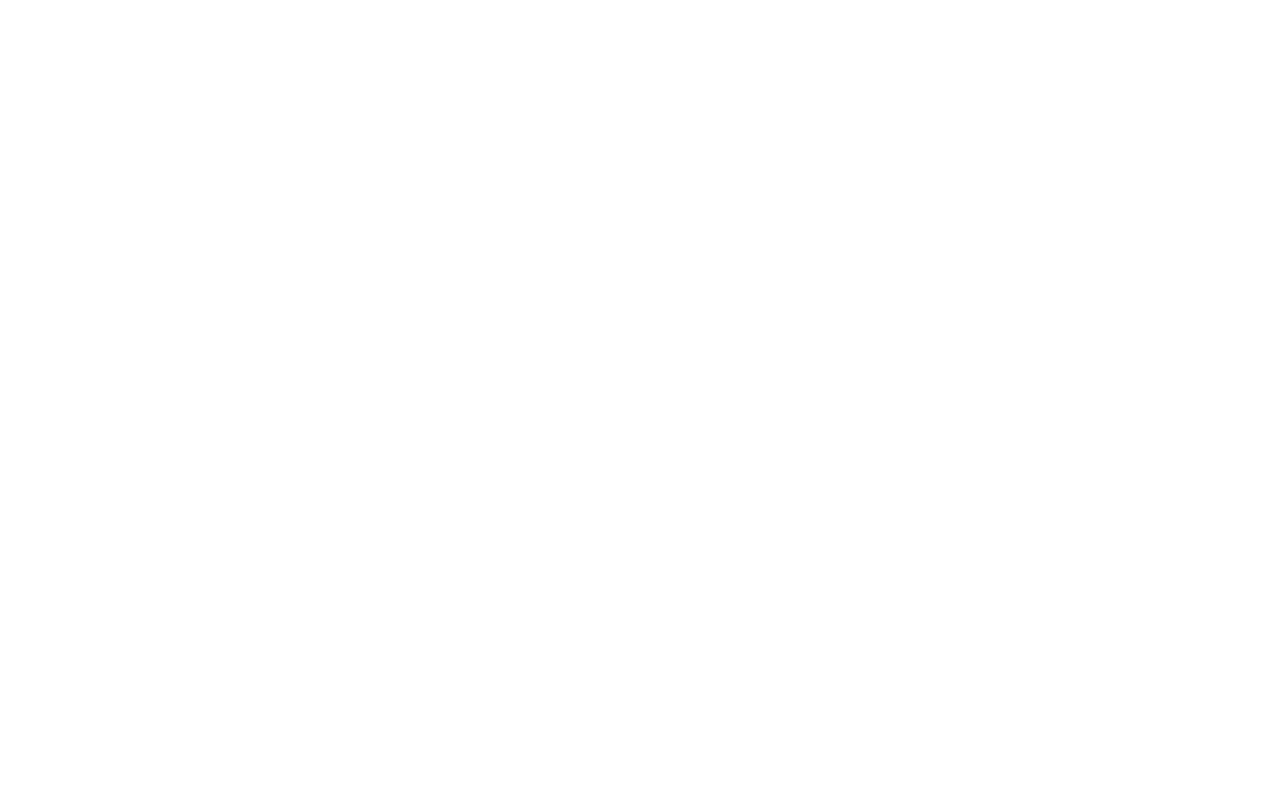
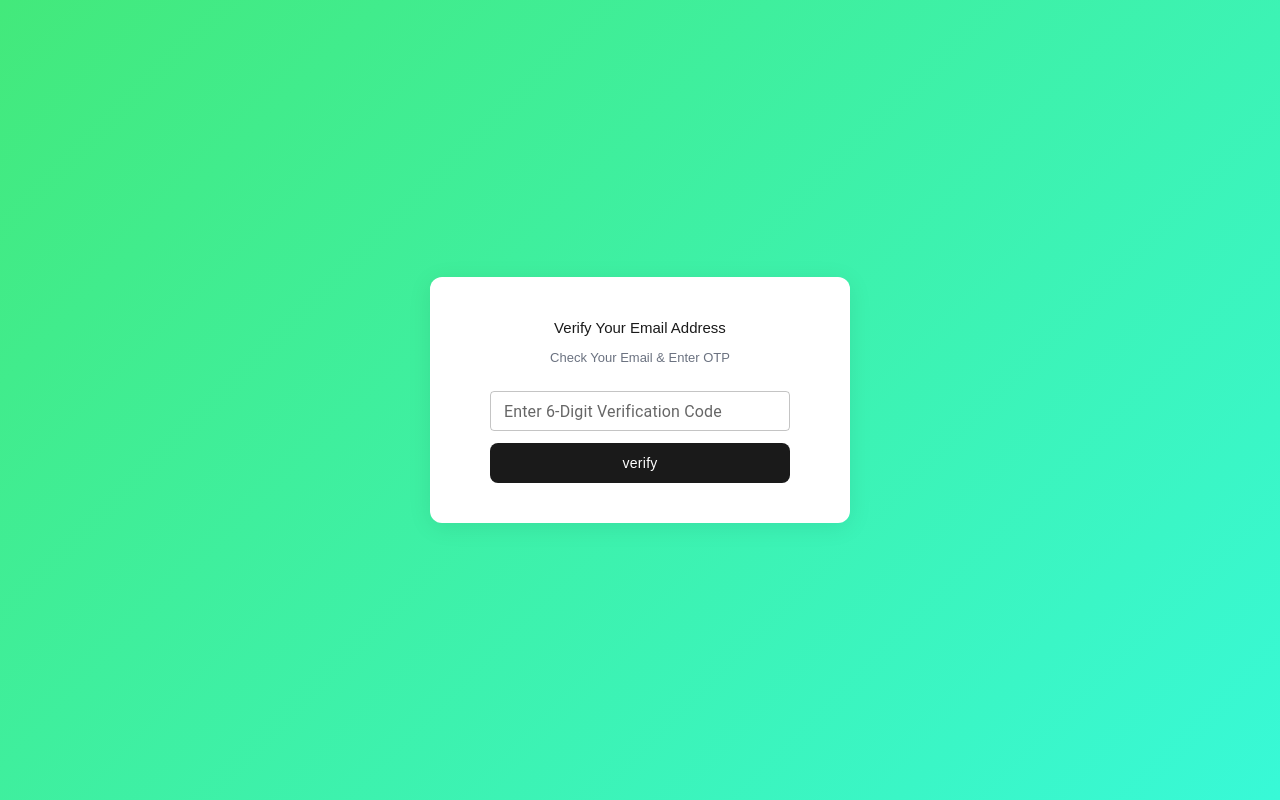
Before and after one commit to Lalit-225Maity/Notes_Manage_Ment_System, a React (Vite) app in the folder client/: page /otp in a window 1280 px wide. Before the commit this address had no page. Built offline with nearby package versions, Linux system fonts and the light colour scheme.

Commit message:
All added

```diff
--- a/client/src/App.jsx
+++ b/client/src/App.jsx
@@ -7,6 +7,7 @@
 import Personal from './pages/Tags/Personal/Personal'
 import Important from './pages/Tags/Important/Important'
 import ProtectRoute from './ProtectedRoute/ProtectRoute'
+import OTP from './auth/OTP'
 import Login from './auth/Login'
 import './App.css'
 import Signup from './auth/Signup'
@@ -30,6 +31,7 @@
         </Route>
         <Route path='/login' element={<Login/>}/>
         <Route path='/signup' element={<Signup/>}/>
+        <Route path='/otp' element={<OTP/>}/>
       </Routes>
     </div>
   )
--- /dev/null
+++ b/client/src/auth/OTP.css
@@ -0,0 +1,96 @@
+ .otpverify {
+     min-height: 100vh;
+     display: flex;
+     align-items: center;
+     justify-content: center;
+     background: linear-gradient(135deg, #43e97b 0%, #38f9d7 100%);
+
+ }
+
+
+ .otpverify form {
+     background: #ffffff;
+     border-radius: 12px;
+     box-shadow: 0 4px 24px rgba(0, 0, 0, 0.08);
+     padding: 40px 32px;
+     width: 100%;
+     max-width: 420px;
+     display: flex;
+     flex-direction: column;
+     align-items: center;
+     gap: 8px;
+     text-align: center;
+ }
+
+
+ .otpverify form h4 {
+     margin: 0;
+     font-size: 15px;
+     font-weight: 500;
+     color: #1a1a1a;
+     line-height: 1.5;
+ }
+
+ .otpverify form h4:last-of-type {
+     font-size: 13px;
+     font-weight: 400;
+     color: #6b7280;
+     margin-bottom: 8px;
+ }
+
+
+ .verification {
+     display: flex;
+     flex-direction: column;
+     align-items: center;
+     gap: 12px;
+     width: 100%;
+     margin-top: 8px;
+ }
+
+
+ .verification button {
+     width: 300px;
+     height: 40px;
+     border: none;
+     border-radius: 8px;
+     background-color: #1a1a1a;
+     color: #ffffff;
+     font-size: 14px;
+     font-weight: 500;
+     letter-spacing: 0.3px;
+     cursor: pointer;
+     transition: background 0.2s ease, transform 0.1s ease;
+     display: flex;
+     align-items: center;
+     justify-content: center;
+ }
+
+ .verification button:hover {
+     background-color: #333333;
+ }
+
+ .verification button:active {
+     transform: scale(0.98);
+ }
+
+ .verification button:disabled {
+     background-color: #9ca3af;
+     cursor: not-allowed;
+ }
+
+
+ .check {
+     width: 18px;
+     height: 18px;
+     border: 2px solid rgba(255, 255, 255, 0.4);
+     border-top-color: #ffffff;
+     border-radius: 50%;
+     animation: spin 0.7s linear infinite;
+ }
+
+ @keyframes spin {
+     to {
+         transform: rotate(360deg);
+     }
+ }
--- /dev/null
+++ b/client/src/auth/OTP.jsx
@@ -0,0 +1,60 @@
+import React from 'react'
+import { useEffect } from 'react'
+import { useForm } from 'react-hook-form'
+import axios from 'axios'
+import TextField from '@mui/material/TextField'
+import { useLocation } from 'react-router-dom'
+import { useNavigate } from 'react-router-dom'
+import './OTP.css'
+const OTP = () => {
+    const { state } = useLocation();
+    const { Email } = state || {};
+    const navigate = useNavigate();
+
+    const {
+        register,
+        handleSubmit,
+        formState: { isSubmitting }
+    } = useForm();
+
+    const VerifyOTP = async (data) => {
+        await new Promise((resolve, reject) => {
+            setTimeout(async () => {
+                try {
+                    const existdata = {
+                        ...data,
+                        Email: Email
+                    }
+                    const response = await axios.post('/api/verifyotp', existdata);
+                    console.log(response.data);
+                    navigate('/login');
+                    resolve();
+
+                } catch (error) {
+                    reject();
+                    console.log(error.response.data.message);
+
+                }
+            }, 3000);
+        })
+    }
+    return (
+        <div className='otpverify'>
+            <form onSubmit={handleSubmit(VerifyOTP)} >
+                <h4>Verify Your Email Address</h4>
+                <h4>Check Your Email & Enter OTP</h4>
+                <div className="verification">
+                    <TextField label="Enter 6-Digit Verification Code" variant="outlined" placeholder='enter verification code' size='small' sx={{ width: "300px" }} color="dark"  {...register("otp_no")} />
+                    <button type='submit'>{isSubmitting ? (
+                        <div className="check"></div>
+
+                    ) : "verify"}</button>
+
+                </div>
+
+            </form>
+        </div>
+    )
+}
+
+export default OTP
--- a/client/src/auth/Signup.jsx
+++ b/client/src/auth/Signup.jsx
@@ -20,7 +20,14 @@
                 try {
                     const response = await axios.post('/api/create', data);
                     console.log(response.data);
-                    navigate('/login');
+                    const mydata = {
+                        ...data,
+                        Email: data.emailID
+                    }
+                    const response_2 = await axios.post('/api/otpsend', mydata);
+                    console.log(response_2.data);
+
+                    navigate('/otp',{state:{Email:data.emailID}});
                     setcorrect(false);
                     resolve();
 
@@ -42,7 +49,7 @@
                 <label>Enter Your Name</label>
                 <TextField label="Name" variant="outlined" {...register("name")} type='text' autoComplete="off" color="dark" size='small' />
                 <label>Enter Your Phone Number</label>
-                <TextField label="Phone Number" variant="outlined" type="tel" {...register("phoneNumber")} autoComplete='off' color="dark" size='small'/>
+                <TextField label="Phone Number" variant="outlined" type="tel" {...register("phoneNumber")} autoComplete='off' color="dark" size='small' />
                 <label>Enter Your Email ID</label>
                 <TextField label="Email" variant="outlined" {...register("emailID")} type="email" autoComplete='off' color="dark" size='small' />
                 <label>Create a Password</label>
@@ -52,7 +59,7 @@
                 <button type="submit">{isSubmitting ? (
                     <div className="loading-create"></div>
                 ) : "create account"}</button>
-                {correct&&<p className='err-msg'>{msg}</p>}
+                {correct && <p className='err-msg'>{msg}</p>}
             </form>
         </div>
     )
--- a/client/src/components/Navbar/Navbar.jsx
+++ b/client/src/components/Navbar/Navbar.jsx
@@ -89,7 +89,7 @@
                 <div className="nav-right">
                     <div className="search-bar">
                         <img src="/loupe (1).png" alt="Error" />
-                        <input type="text" {...register("search")} />
+                        <input type="text" {...register("search")} autoComplete='off' />
                     </div>
                     <button onClick={() => { setchange(true) }}>
                         <FaNotesMedical />  New Note
```
Also changed, not shown: 1 other file (tests, documents, lock files or other folders).
